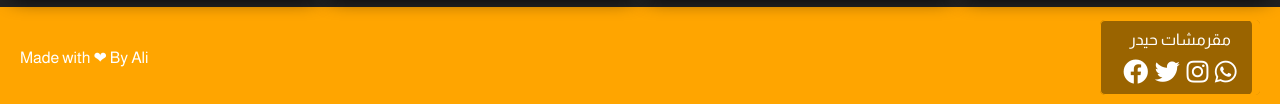
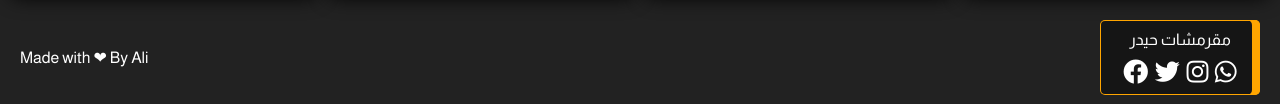
Before and after one commit to AliTalep/starting.github.io, a plain HTML site: page index.html in a window 1280 px wide. Shown: the part 1753-1857 px from the top of the page. Drawn offline with Linux system fonts and the light colour scheme.

Commit message:
Update style.css

```diff
--- a/style.css
+++ b/style.css
@@ -227,7 +227,7 @@ ul li a:hover {
 footer {
   width: 100%;
   height: 100px;
-  background-color: orange;
+  background-color: #222;
 }
 
 footer .container {
```
